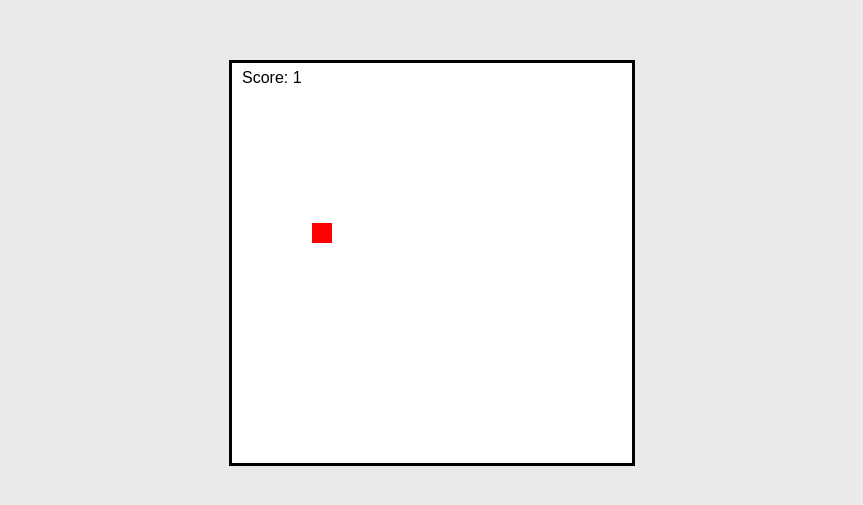
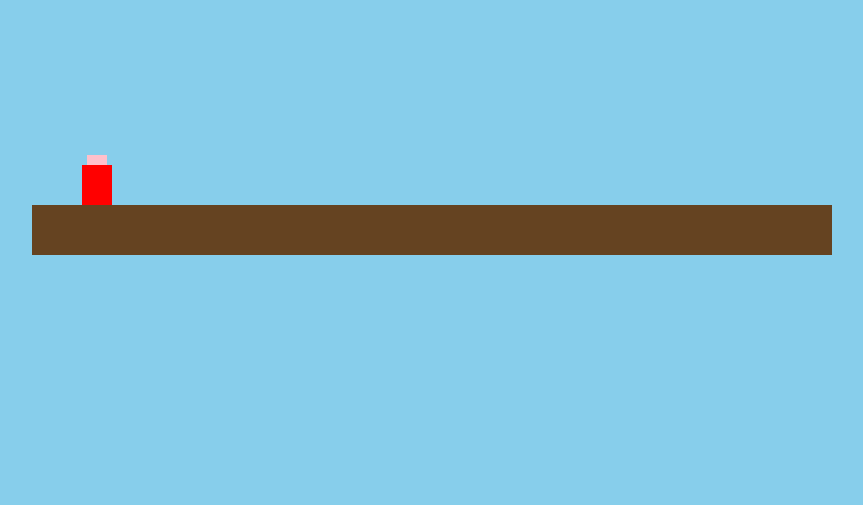
Before and after one commit to novcan-11/game-snake, a plain HTML site: page index.html in a window 1280 px wide. Shown: the part 145-650 px from the top of the page, without its empty margins (208-1071 px from the left). Drawn offline with Linux system fonts and the light colour scheme.

Commit message:
Change game title and update canvas dimensions

```diff
--- a/index.html
+++ b/index.html
@@ -2,104 +2,104 @@
 <html lang="id">
 <head>
     <meta charset="UTF-8">
-    <title>Snake Game - Nokia Style</title>
+    <title>Mini Mario Game</title>
     <style>
         body {
-            background: #eaeaea;
-            display: flex;
-            justify-content: center;
-            align-items: center;
-            height: 100vh;
-            font-family: Arial;
+            margin: 0;
+            background: #87ceeb;
         }
-
         canvas {
-            background: #fff;
-            border: 3px solid #000;
+            display: block;
+            margin: auto;
+            background: #87ceeb;
         }
     </style>
 </head>
 <body>
 
-<canvas id="game" width="400" height="400"></canvas>
+<canvas id="game" width="800" height="400"></canvas>
 
 <script>
 const canvas = document.getElementById("game");
 const ctx = canvas.getContext("2d");
 
-    const box = 20;
-
-    let snake = [{ x: 200, y: 200 }];
-    let direction = "RIGHT";
-
-    let food = {
-        x: Math.floor(Math.random() * 19) * box,
-        y: Math.floor(Math.random() * 19) * box
+// Player
+let player = {
+    x: 50,
+    y: 300,
+    width: 30,
+    height: 40,
+    speed: 5,
+    dy: 0,
+    gravity: 0.8,
+    jumpPower: 15,
+    grounded: false
 };
 
-    let score = 0;
+// Ground
+const ground = {
+    x: 0,
+    y: 350,
+    width: 800,
+    height: 50
+};
 
-    document.addEventListener("keydown", changeDirection);
+let keys = {};
 
-    function changeDirection(event) {
-        if (event.key === "ArrowLeft" && direction !== "RIGHT") direction = "LEFT";
-        else if (event.key === "ArrowUp" && direction !== "DOWN") direction = "UP";
-        else if (event.key === "ArrowRight" && direction !== "LEFT") direction = "RIGHT";
-        else if (event.key === "ArrowDown" && direction !== "UP") direction = "DOWN";
+document.addEventListener("keydown", e => keys[e.code] = true);
+document.addEventListener("keyup", e => keys[e.code] = false);
+
+function update() {
+    // Gerak kiri kanan
+    if (keys["ArrowRight"]) player.x += player.speed;
+    if (keys["ArrowLeft"]) player.x -= player.speed;
+
+    // Lompat
+    if (keys["Space"] && player.grounded) {
+        player.dy = -player.jumpPower;
+        player.grounded = false;
+    }
+
+    // Gravitasi
+    player.dy += player.gravity;
+    player.y += player.dy;
+
+    // Tabrakan tanah
+    if (player.y + player.height >= ground.y) {
+        player.y = ground.y - player.height;
+        player.dy = 0;
+        player.grounded = true;
+    }
+
+    // Batas layar
+    if (player.x < 0) player.x = 0;
+    if (player.x + player.width > canvas.width)
+        player.x = canvas.width - player.width;
 }
 
 function draw() {
     ctx.clearRect(0, 0, canvas.width, canvas.height);
 
-        // Food
+    // Ground
+    ctx.fillStyle = "#654321";
+    ctx.fillRect(ground.x, ground.y, ground.width, ground.height);
+
+    // Player (Mario)
     ctx.fillStyle = "red";
-        ctx.fillRect(food.x, food.y, box, box);
+    ctx.fillRect(player.x, player.y, player.width, player.height);
 
-        // Snake
-        ctx.fillStyle = "green";
-        for (let i = 0; i < snake.length; i++) {
-            ctx.fillRect(snake[i].x, snake[i].y, box, box);
+    // Kepala
+    ctx.fillStyle = "pink";
+    ctx.fillRect(player.x + 5, player.y - 10, 20, 10);
 }
 
-        let head = { x: snake[0].x, y: snake[0].y };
-
-        if (direction === "LEFT") head.x -= box;
-        if (direction === "UP") head.y -= box;
-        if (direction === "RIGHT") head.x += box;
-        if (direction === "DOWN") head.y += box;
-
-        // Makan makanan
-        if (head.x === food.x && head.y === food.y) {
-            score++;
-            food = {
-                x: Math.floor(Math.random() * 19) * box,
-                y: Math.floor(Math.random() * 19) * box
-            };
-        } else {
-            snake.pop();
+function gameLoop() {
+    update();
+    draw();
+    requestAnimationFrame(gameLoop);
 }
 
-        // Tabrak dinding / badan
-        if (
-            head.x < 0 ||
-            head.y < 0 ||
-            head.x >= canvas.width ||
-            head.y >= canvas.height ||
-            snake.some(part => part.x === head.x && part.y === head.y)
-        ) {
-            alert("Game Over!\nScore: " + score);
-            location.reload();
-        }
-
-        snake.unshift(head);
-
-        // Score
-        ctx.fillStyle = "black";
-        ctx.font = "16px Arial";
-        ctx.fillText("Score: " + score, 10, 20);
-    }
-
-    setInterval(draw, 150);
+gameLoop();
 </script>
 
 </body>
```
Lines whose indentation alone changed are shown as unchanged.
